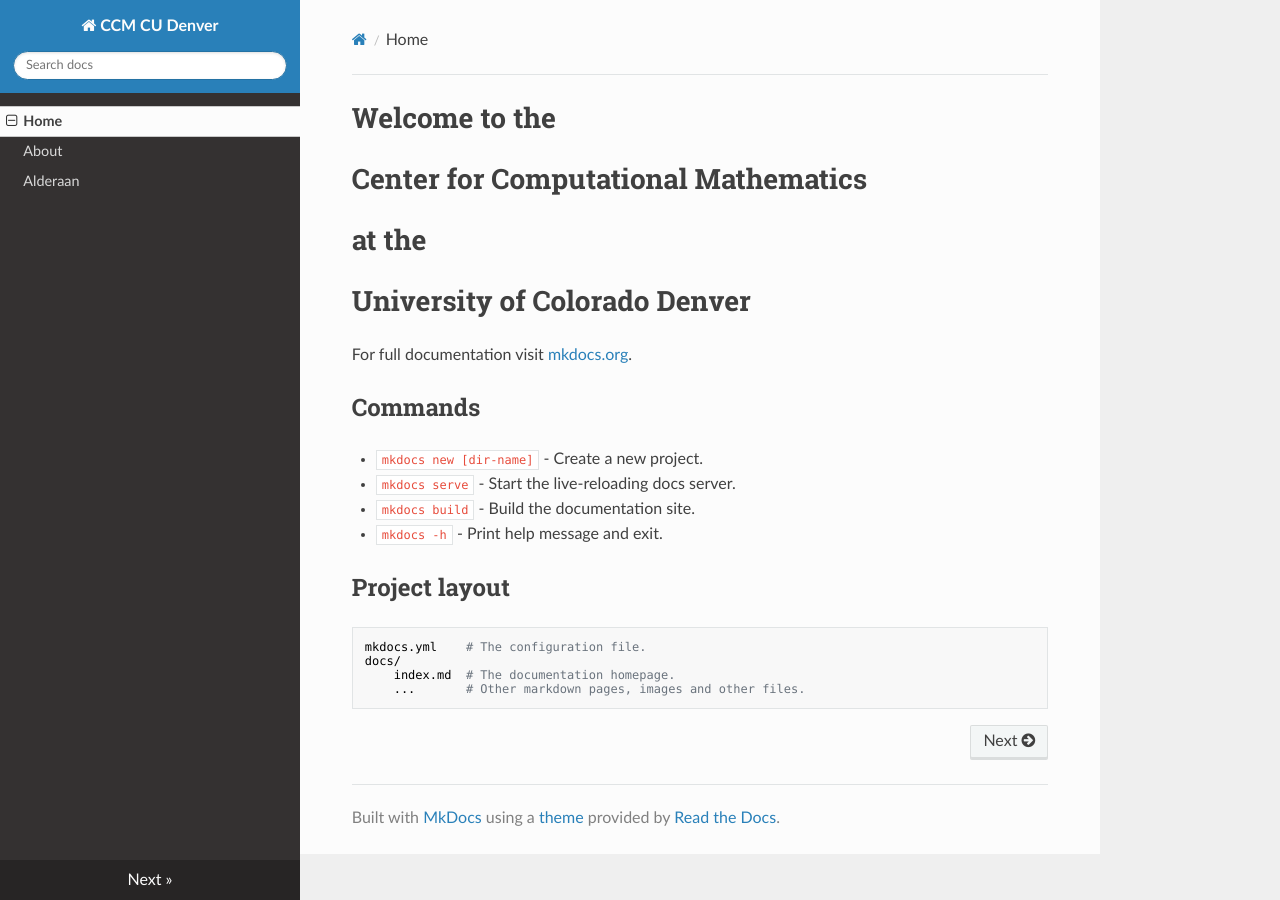
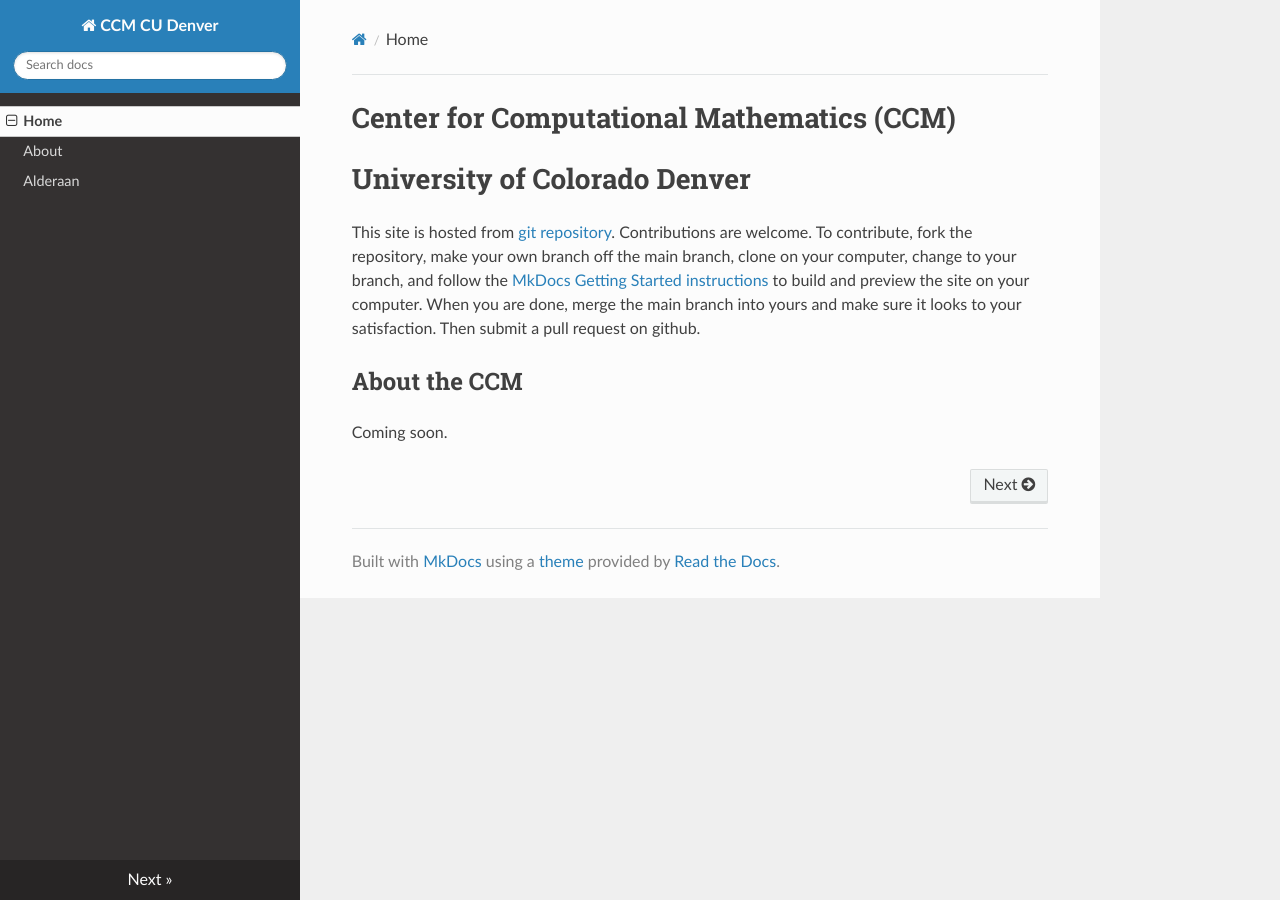
Before and after one commit to ccmucdenver/ccm-docs, an MkDocs documentation site: the page built from docs/index.md, in a window 1280 px wide. Built offline with MkDocs 1.6.1, drawn with Linux system fonts in a browser that asks for light colours; nearby versions of some CDN libraries.

Commit message:
index.md with how to contribute

```diff
--- a/docs/index.md
+++ b/docs/index.md
@@ -1,20 +1,8 @@
-# Welcome to the
-# Center for Computational Mathematics
-# at the
+# Center for Computational Mathematics (CCM)
 # University of Colorado Denver
 
-For full documentation visit [mkdocs.org](https://www.mkdocs.org).
+This site is hosted from [git repository](https://github.com/ccmucdenver/ccm-docs). Contributions are welcome. To contribute, fork the repository, make your own branch off the main branch, clone on your computer, change to your branch, and follow the [MkDocs Getting Started instructions](https://www.mkdocs.org/getting-started) to build and preview the site on your computer. When you are done, merge the  main branch into yours and make sure it looks to your satisfaction. Then submit a pull request on github.
 
-## Commands
+## About the CCM
 
-* `mkdocs new [dir-name]` - Create a new project.
-* `mkdocs serve` - Start the live-reloading docs server.
-* `mkdocs build` - Build the documentation site.
-* `mkdocs -h` - Print help message and exit.
-
-## Project layout
-
-    mkdocs.yml    # The configuration file.
-    docs/
-        index.md  # The documentation homepage.
-        ...       # Other markdown pages, images and other files.
+Coming soon.
```
